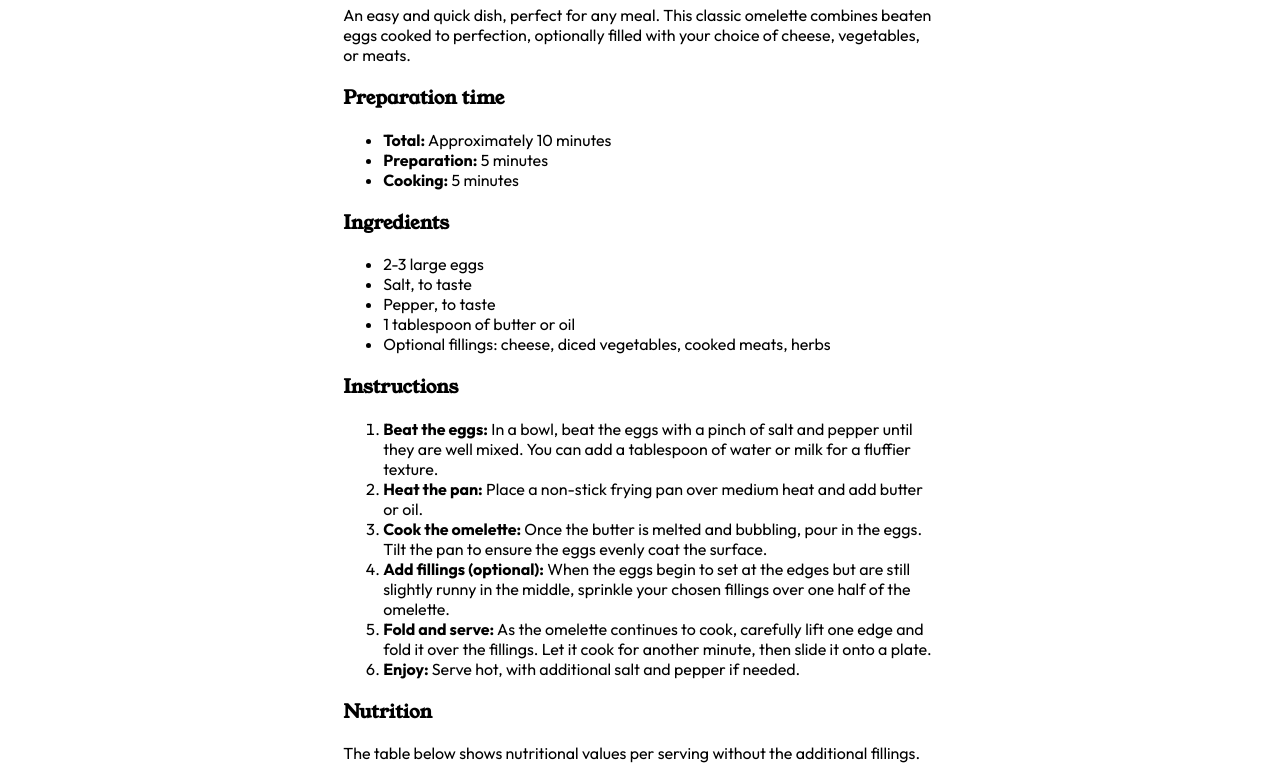
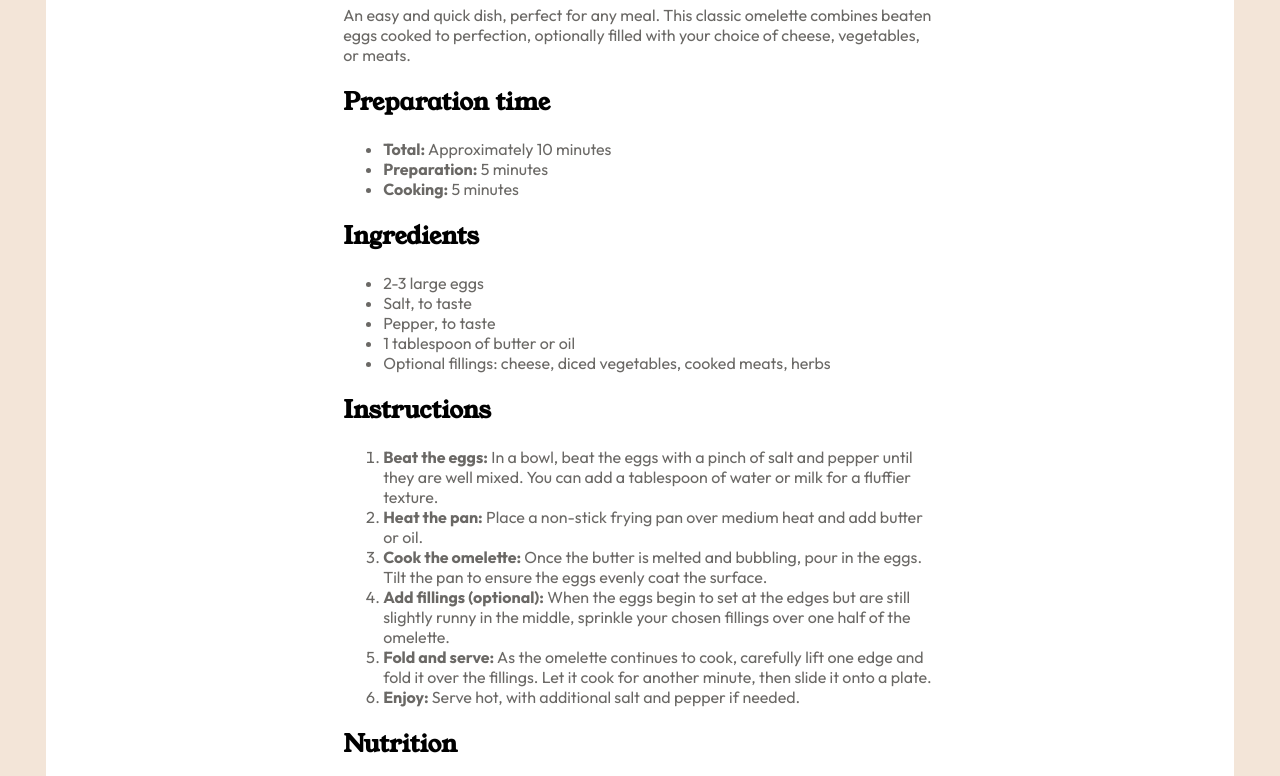
Before and after one commit to Pikapikapikapikachu23/practiceprojectfrontend1, a plain HTML site: page recipe-page-main/index.html in a window 1280 px wide. Shown: the part 574-1350 px from the top of the page. Drawn offline with Linux system fonts and the light colour scheme.

Commit message:
changing the fonts and such.

```diff
--- a/recipe-page-main/index.html
+++ b/recipe-page-main/index.html
@@ -12,13 +12,13 @@
 
   <!-- Feel free to remove these styles or customise in your own stylesheet 👍 -->
 </head>
+<div class="container">
 <body>
 
   <!-- Gotta slap a bow on this puppy and use media queries to add the background color IF it's on desktop. -->
-
   <header>
     <img src="https://i.imgur.com/rCW5Buq.jpeg" alt="An omelette." class="center">
-  <h1 class="center">Simple Omelette Recipe</h1>
+  <h1 class="center" style="color:#59544f">Simple Omelette Recipe</h1>
   </header>
 
   <p class="center">
@@ -30,7 +30,7 @@
    to round the corners of the box! -->
 
   <div class="center" id="preptime">
-  <h3>Preparation time</h3>
+  <h2>Preparation time</h2>
 
   <ul>
     <li><strong>Total:</strong> Approximately 10 minutes</li>
@@ -40,7 +40,7 @@
 
   <div class="center" id="ingredients">
 
-  <h3>Ingredients</h3>
+  <h2>Ingredients</h2>
 
   <ul>
     <li>2-3 large eggs</li>
@@ -54,7 +54,7 @@
   <!-- Don't miss the line divider border. thing. here!! -->
 
   <div class="center" id="instructions">
-  <h3>Instructions</h3>
+  <h2>Instructions</h2>
 
   <ol>
   <li><strong>Beat the eggs:</strong> In a bowl, beat the eggs with a pinch of salt and pepper until they are well mixed.
@@ -74,7 +74,7 @@
   <!-- Don't miss the line divider border. thing. here!! -->
 
   <div class="center" id="nutrition">
-  <h3>Nutrition</h3>
+  <h2>Nutrition</h2>
 
   <p>The table below shows nutritional values per serving without the additional fillings.</p>
 
@@ -104,5 +104,7 @@
     Challenge by <a href="https://www.frontendmentor.io?ref=challenge" target="_blank">Frontend Mentor</a>.
     Coded by <a href="#">Your Name Here</a>.
   </div>
+</div>
 </body>
+</span>
 </html>
--- a/recipe-page-main/style.css
+++ b/recipe-page-main/style.css
@@ -8,16 +8,24 @@
 
 @media (min-width: 481px) {
 
+    .container {
+        background-color: white;
+        margin: auto;
+    }
+
     body {
         font-family: serif;
         padding: 3%;
+        background-color: #f3e5d8;
     }
 
-    .center {
-        display: block;
-        margin-left: auto;
-        margin-right: auto;
-        width: 50%;
+    h1, h2 {
+        font-family: "Young Serif",serif;
+    }
+
+    p, li {
+        font-family: "Outfit",sans-serif;
+        color: #6a6865;
     }
 
     img {
@@ -35,20 +43,19 @@
         border-bottom: 2px solid bisque;
     }
 
+    .center {
+        display: block;
+        margin-left: auto;
+        margin-right: auto;
+        width: 50%;
+    }
+
     tr.last {
         padding: 8px;
         text-align: left;
         border-bottom: none;
     }
 
-    h1, h3 {
-        font-family: "Young Serif",serif;
-    }
-
-    p, li {
-        font-family: "Outfit",sans-serif;
-    }
-
 }
 
 /* add mobile version here, remember 480px max-width */
```
